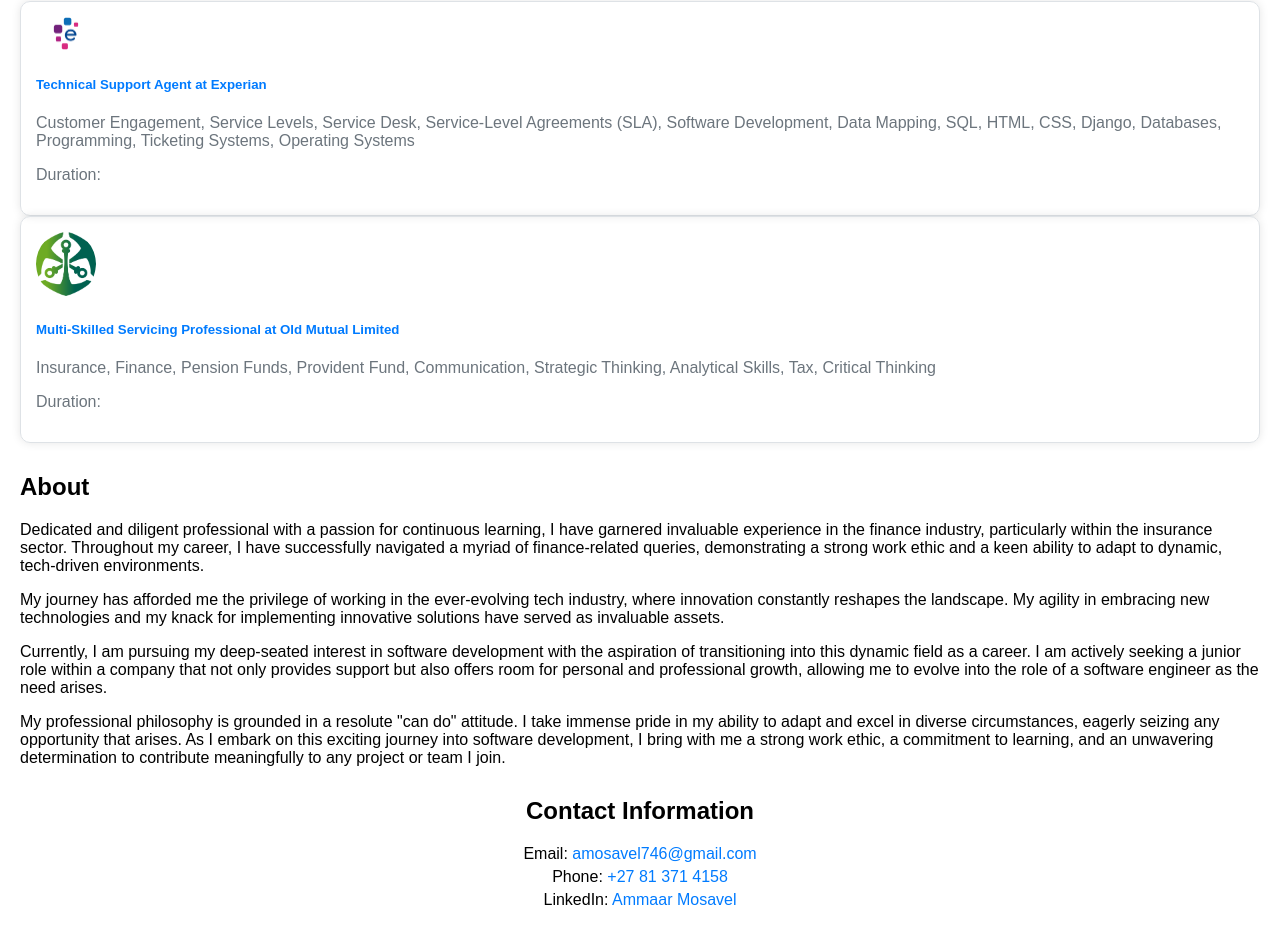
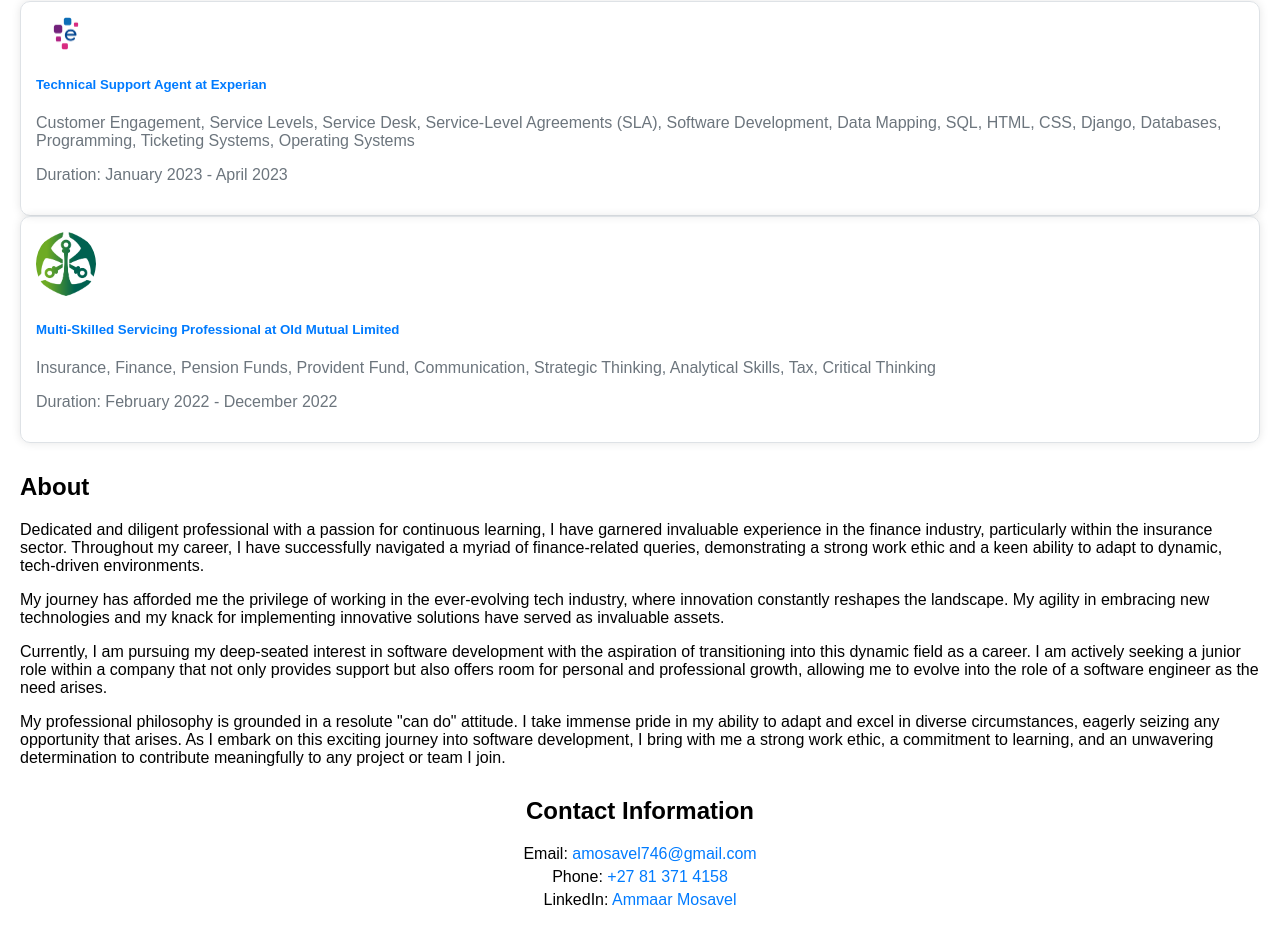
Before and after one commit to monark17/monark17.github.io, a plain HTML site: page index.html in a window 1280 px wide. Shown: the part 863-1806 px from the top of the page. Drawn offline with Linux system fonts and the light colour scheme; files whose address does not match are found by name.

Commit message:
Update index.html

```diff
--- a/index.html
+++ b/index.html
@@ -166,7 +166,7 @@
                 <div class="media-body">
                     <h5 class="mt-0">Technical Support Agent at Experian</h5>
                     <p>Customer Engagement, Service Levels, Service Desk, Service-Level Agreements (SLA), Software Development, Data Mapping, SQL, HTML, CSS, Django, Databases, Programming, Ticketing Systems, Operating Systems</p>
-                    <p>Duration: </p>
+                    <p>Duration: January 2023 - April 2023 </p>
                 </div>
             </div>
             <div class="media">
@@ -174,7 +174,7 @@
                 <div class="media-body">
                     <h5 class="mt-0">Multi-Skilled Servicing Professional at Old Mutual Limited</h5>
                     <p>Insurance, Finance, Pension Funds, Provident Fund, Communication, Strategic Thinking, Analytical Skills, Tax, Critical Thinking</p>
-                    <p>Duration: </p>
+                    <p>Duration: February 2022 - December 2022</p>
                 </div>
             </div>
 
```
